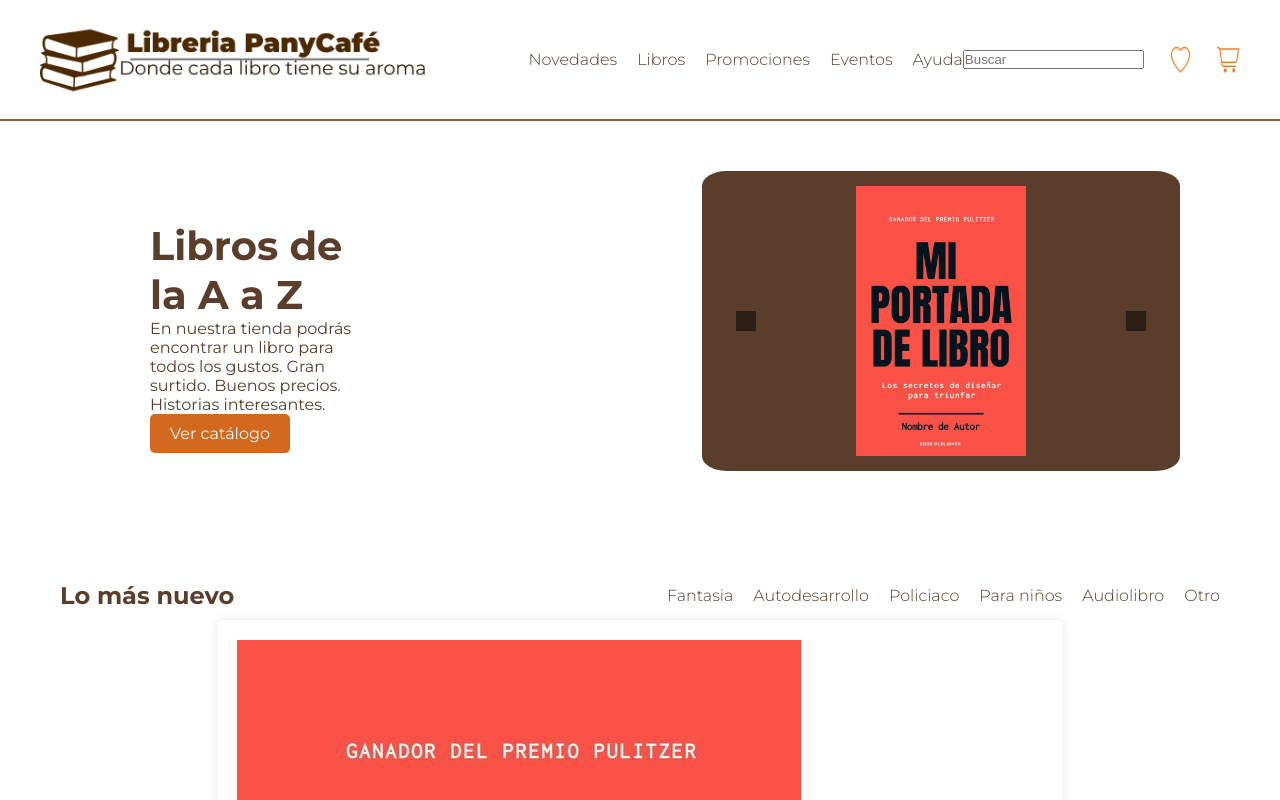
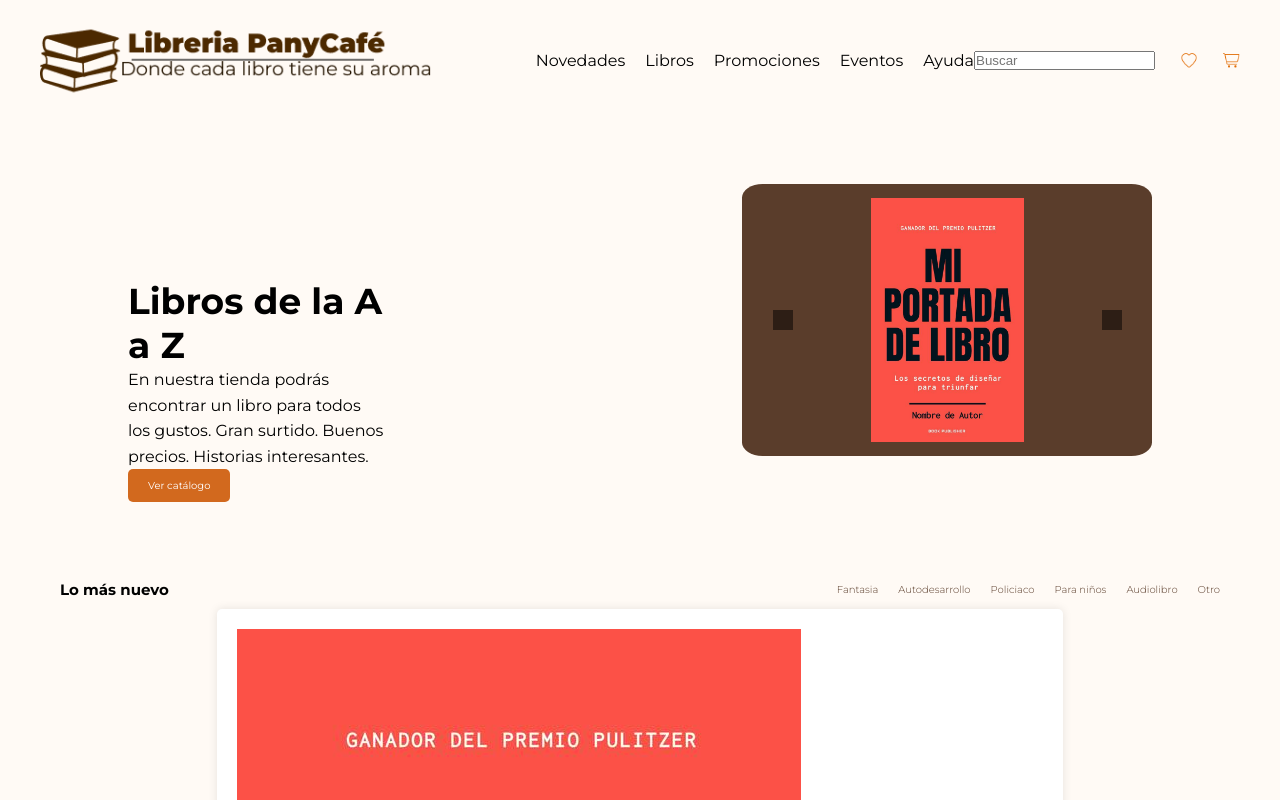
Before and after one commit to aflasso/panycafe-web-uni, a plain HTML site: page index.html in a window 1280 px wide. Shown: the top 800 px of the page. Drawn offline with Linux system fonts and the light colour scheme.

Commit message:
correccion css 1

```diff
--- a/styles.css
+++ b/styles.css
@@ -3,9 +3,6 @@
     --secundary-color: #E16A00;
     --third-color: #391F00;
     --primary-font-color: #241400;
-    --font-size-text: 16px;
-    --font-size-subtittle: 25px;
-    --font-size-tittle: 36px;
 }
 
 * {
@@ -25,12 +22,17 @@ img {
     display: block;
 }
 
+html {
+    font-size: 62.5%;
+    height: 100%;
+}
+
 /* Estilos Generales */
 body {
+    height: 100%;
     font-family: 'Montserrat', sans-serif;
-    font-size: 16px;
-    background: #ffffff;
-    color: #5a3d2b;
+    background: var(--primary-color);
+    color: var(--primary-font-colors);
 }
 
 /* Navbar */
@@ -38,21 +40,14 @@ body {
     display: flex;
     justify-content: space-between;
     align-items: center;
-    background: #fff;
     padding: 20px 40px;
-    border-bottom: 2px solid #8b5e3b;
 }
 
 .nav-links ul {
+    font-size: 1.6rem;
     list-style: none;
     display: flex;
     gap: 20px;
-}
-
-.nav-links a {
-    text-decoration: none;
-    color: #5a3d2b;
-    font-weight: lighter;
 }
 
 .nav-icons {
@@ -61,33 +56,33 @@ body {
     gap: 25px;
 }
 
-.icon-nav-bar {
-    width: 32px;  /* Aumenta el ancho */
-    height: 32px; /* Aumenta la altura */
-}
+.banner {
+    width: 100vw;
+    display: flex;
+    padding: 5% 10%;
+    justify-content: space-between;
+    height: 50vh;
 
-/* Banner Principal */
-.banner {
-    background: url('banner.jpg') no-repeat center;
-    background-size: cover;
-    display: flex;
-    padding: 50px 100px;
-    gap: 300px;
-    height: 50vh;
 }
 
 .banner-text {
-    width: 30%;
-    padding: 50px;
+    height: 30%;
+    width: 25%;
+    align-self: center;
 }
 
 .banner-text h1 {
-    font-size: 40px;
+    font-size: 3.6rem;
     font-weight: bolder;
 }
 
+.banner-text p {
+    line-height: 25.5px;
+    font-size: 1.6rem
+}
+
 .banner-books {
-    width: calc(50% - 10px);
+    width: 40%;
     background-color: #5a3d2b;
     border-radius: 5%;
     display: flex;
```
Also changed, not shown: assets/img/portada.jpg (added).
